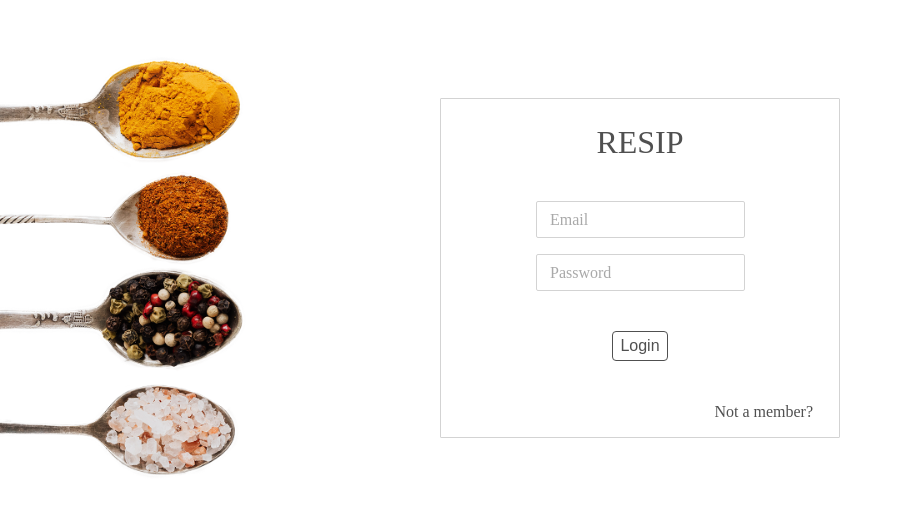
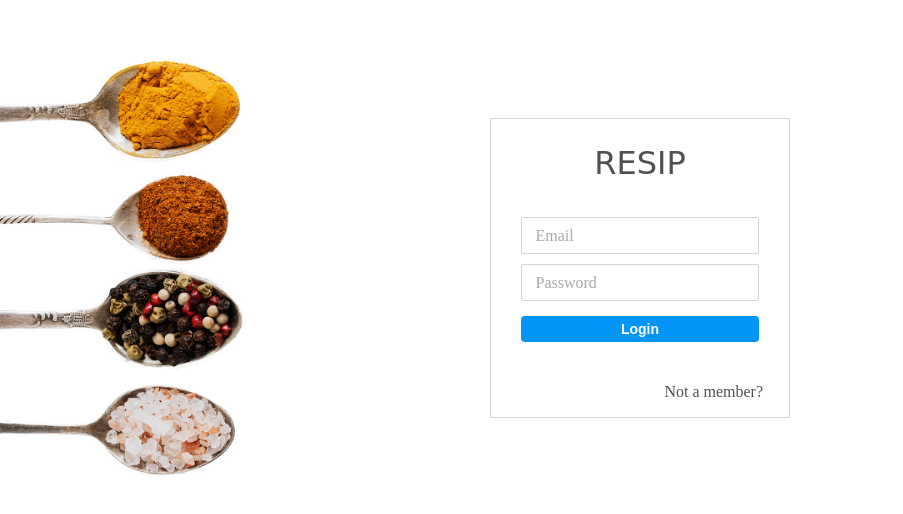
Before and after one commit to theninthsky/resip-client, a React (Create React App) app: page / in a window 1280 px wide. Shown: the part 132-646 px from the top of the page, without its empty margins (0-903 px from the left). Built offline with nearby package versions, Linux system fonts and the light colour scheme; no server answers.

Commit message:
Rename viewport constants and redesign auth screen

```diff
--- a/src/components/Auth/Auth.jsx
+++ b/src/components/Auth/Auth.jsx
@@ -3,6 +3,7 @@ import styled from 'styled-components'
 
 import firebase from '../../firebase'
 import If from '../If'
+import Media from '../Media'
 import { useProgressiveImg } from '../../hooks'
 import {
   REGISTER,
@@ -16,7 +17,7 @@ import {
   NOT_A_MEMBER
 } from './constants'
 
-import { DESKTOP, BLACK_TEXT } from '../../style'
+import { VIEWPORT_4, VIEWPORT_7, VIEWPORT_12, BLACK_TEXT } from '../../style'
 import spoonsImg from '../../images/spoons.png'
 import spoonsImgTiny from '../../images/spoons-tiny.png'
 
@@ -29,45 +30,55 @@ const Spoons = styled.img`
 `
 const Modal = styled.div`
   position: relative;
-  width: 400px;
+  width: 300px;
   max-width: 90%;
-  height: ${({ mode }) => (mode === LOGIN ? '340px' : '440px')};
-  margin: ${({ mode }) => `max(calc((100vh - ${mode === LOGIN ? '340px' : '440px'}) / 2), 25px) auto`};
+  height: ${({ mode }) => (mode === LOGIN ? '300px' : '400px')};
+  margin: ${({ mode }) => `max(calc((100vh - ${mode === LOGIN ? '300px' : '400px'}) / 2), 25px) auto`};
   box-sizing: border-box;
   overflow: auto;
-  border: 1px solid lightgray;
-  border-radius: 1px;
   background-color: rgba(255, 255, 255, 0.5);
   backdrop-filter: blur(20px);
+
+  @media ${VIEWPORT_4} {
+    border: 1px solid lightgray;
+    border-radius: 1px;
+  }
 `
 const Title = styled.h1`
   margin-top: 25px;
   text-align: center;
+  font-family: 'Comic Sans MS', cursive, sans-serif;
   font-size: 32px;
   font-weight: normal;
   color: ${BLACK_TEXT};
 `
 const Form = styled.form`
-  margin-top: 40px;
+  margin-top: 30px;
+  padding: 0 30px;
 `
 const FieldsWrap = styled.div`
-  height: ${({ mode }) => (mode === LOGIN ? '90px' : '180px')};
   display: flex;
   flex-direction: column;
   justify-content: space-between;
+  align-items: space-between;
 `
 const Field = styled.div`
   position: relative;
   display: flex;
   justify-content: center;
+  width: 100%;
+  margin: 5px 0;
 `
 const FieldLabel = styled.label`
   position: relative;
+  width: 100%;
 `
 const FieldInput = styled.input`
   position: relative;
+  width: 100%;
   margin: 0 auto;
-  padding: 10px 15px;
+  padding: 10px;
+  box-sizing: border-box;
   border: ${({ passwordsMatch = true }) => `1px solid ${passwordsMatch ? 'lightgray' : 'red'}`};
   border-radius: 2px;
   box-shadow: none;
@@ -95,24 +106,27 @@ const FieldPlaceholder = styled.span`
   left: ${({ value }) => (value ? '8px' : '12px')};
   padding: 0 2.5px;
   font-size: ${({ value }) => (value ? '14px' : 'auto')};
-  color: ${({ value, passwordsMatch = true }) => (value ? (passwordsMatch ? BLACK_TEXT : 'red') : '#a9a9a9')};
+  color: ${({ value }) => (value ? BLACK_TEXT : '#a9a9a9')};
   background-color: ${({ value }) => (value ? 'white' : 'auto')};
   transition: ease-in-out 0.2s all;
 `
 const Submit = styled.input`
   display: block;
+  width: 100%;
   margin: 0 auto;
-  margin-top: 40px;
+  margin-top: 10px;
   padding: 5px 7.5px;
-  border: 1px solid ${BLACK_TEXT};
+  border: none;
   border-radius: 4px;
   outline: none;
-  font-size: 16px;
-  color: ${BLACK_TEXT};
-  background-color: rgba(255, 255, 255, 0.25);
+  font-size: 14px;
+  font-weight: bold;
+  color: white;
+  background-color: rgb(0, 149, 246);
   cursor: pointer;
+  opacity: ${({ submitting }) => (submitting ? '0.25' : '')};
 
-  @media ${DESKTOP} {
+  @media ${VIEWPORT_12} {
     &:hover {
       opacity: 0.75;
     }
@@ -130,7 +144,7 @@ const RegisterLink = styled.button`
   background-color: transparent;
   cursor: pointer;
 
-  @media ${DESKTOP} {
+  @media ${VIEWPORT_12} {
     &:hover {
       opacity: 0.75;
     }
@@ -145,13 +159,16 @@ const Auth = () => {
   const [name, setName] = useState('')
   const [email, setEmail] = useState('')
   const [password, setPassword] = useState('')
+  const [submitting, setSubmitting] = useState(false)
 
   useEffect(() => {
     window.scrollTo({ top: 0, behavior: 'smooth' })
   }, [mode])
 
-  const submitForm = async e => {
-    e.preventDefault()
+  const submitForm = async event => {
+    event.preventDefault()
+    setSubmitting(true)
+
     try {
       if (mode === LOGIN) return await firebase.auth().signInWithEmailAndPassword(email, password)
 
@@ -161,11 +178,16 @@ const Auth = () => {
     } catch ({ message }) {
       console.log(message)
     }
+
+    setSubmitting(false)
   }
 
   return (
     <>
-      <Spoons blurred={blurred} src={spoonsSrc} />
+      <Media query={VIEWPORT_7}>
+        <Spoons blurred={blurred} src={spoonsSrc} />
+      </Media>
+
       <Modal mode={mode}>
         <Title>RESIP</Title>
 
@@ -225,7 +247,7 @@ const Auth = () => {
             </Field>
           </FieldsWrap>
 
-          <Submit mode={mode} type="submit" value={mode} />
+          <Submit mode={mode} submitting={submitting} type="submit" value={mode} disabled={submitting} />
         </Form>
 
         <RegisterLink onClick={() => setMode(mode === LOGIN ? REGISTER : LOGIN)}>
--- /dev/null
+++ b/src/components/Media/Media.jsx
@@ -0,0 +1,25 @@
+import { useState, useEffect } from 'react'
+
+const Media = ({ query, children: component }) => {
+  const [matches, setMatches] = useState()
+
+  useEffect(() => {
+    const handleResize = () => {
+      if (Array.isArray(query)) return setMatches(query.some(q => window.matchMedia(q).matches))
+
+      setMatches(window.matchMedia(query).matches)
+    }
+
+    handleResize()
+
+    window.addEventListener('resize', handleResize)
+
+    return () => {
+      window.removeEventListener('resize', handleResize)
+    }
+  }, [query])
+
+  return matches ? component : null
+}
+
+export default Media
--- /dev/null
+++ b/src/components/Media/index.js
@@ -0,0 +1 @@
+export { default } from './Media'
--- a/src/style.js
+++ b/src/style.js
@@ -1,6 +1,6 @@
-export const MOBILE_LANDSCAPE = '(min-width: 480px)'
-export const TABLET_PORTRAIT = '(min-width: 768px)'
-export const TABLET_LANDSCAPE = '(min-width: 992px)'
-export const DESKTOP = '(min-width: 1200px)'
+export const VIEWPORT_4 = '(min-width: 480px)'
+export const VIEWPORT_7 = '(min-width: 768px)'
+export const VIEWPORT_9 = '(min-width: 992px)'
+export const VIEWPORT_12 = '(min-width: 1200px)'
 
 export const BLACK_TEXT = 'rgb(80, 80, 80)'
```
